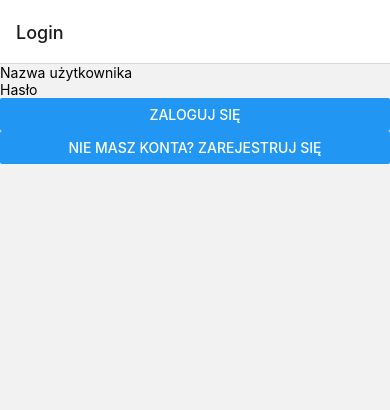
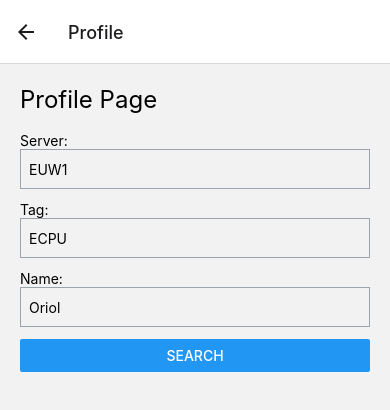
Before and after one commit to s24576/aaa-mob, a React Native app in the folder LockIn/: screen /Profile in a window 390 px wide. Shown: the top 410 px of the page. Built offline with nearby package versions, Linux system fonts and the light colour scheme; what expo-localization would draw is missing.

Commit message:
PROFILE DZIALA

```diff
--- a/LockIn/App.tsx
+++ b/LockIn/App.tsx
@@ -11,15 +11,19 @@ import {
 import Login from "./screens/Login";
 import Register from "./screens/Register";
 import Home from "./screens/Home";
+import Profile from "./screens/Profile";
 import { UserContextProvider } from "./context/UserContext";
 import { initI18n } from "./translations/i18n";
 
 initI18n();
 
+//https://49f5-194-181-181-5.ngrok-free.app
+
 type RootStackParamList = {
   Login: undefined;
   Register: undefined;
   Home: undefined;
+  Profile: undefined;
 };
 
 const Stack = createNativeStackNavigator<RootStackParamList>();
@@ -40,6 +44,7 @@ export const Layout = () => {
           <Stack.Screen name="Login" component={Login}></Stack.Screen>
           <Stack.Screen name="Register" component={Register}></Stack.Screen>
           <Stack.Screen name="Home" component={Home}></Stack.Screen>
+          <Stack.Screen name="Profile" component={Profile}></Stack.Screen>
         </Stack.Navigator>
       </UserContextProvider>
     </NavigationContainer>
--- a/LockIn/components/HomePage.tsx
+++ b/LockIn/components/HomePage.tsx
@@ -1,7 +1,7 @@
 import React, { useState, useContext } from "react";
 import { View, Text, StyleSheet } from "react-native";
 import { UserContext } from "../context/UserContext";
-import { UserContextType } from "../types/userContext";
+import { UserContextType } from "../types/local/userContext";
 
 const HomePage = () => {
   const { userData } = useContext(UserContext) as UserContextType;
--- a/LockIn/components/LoginForm.tsx
+++ b/LockIn/components/LoginForm.tsx
@@ -4,7 +4,7 @@ import { useNavigation } from "@react-navigation/native";
 import axios, { AxiosError } from "axios";
 import AsyncStorage from "@react-native-async-storage/async-storage";
 import { LoginScreenProps } from "../App";
-import { UserData, Friend, UserContextType } from "../types/userContext";
+import { UserData, Friend, UserContextType } from "../types/local/userContext";
 import { UserContext } from "../context/UserContext";
 import { useTranslation } from "react-i18next";
 
--- /dev/null
+++ b/LockIn/components/ProfilePage.tsx
@@ -0,0 +1,124 @@
+import React, { useState } from "react";
+import { View, Text, TextInput, Button, Alert, ScrollView } from "react-native";
+import { Profile } from "../types/riot/profileClass"; // Adjust the import path as necessary
+
+const ProfileTable: React.FC<{ profile: Profile }> = ({ profile }) => {
+  return (
+    <View className="mt-5">
+      <Text className="text-lg mb-2">Profile Information</Text>
+      <View className="flex-row justify-between py-2 border-b border-gray-300">
+        <Text className="flex-1 text-left">PUUID</Text>
+        <Text className="flex-1 text-left">{profile.puuid}</Text>
+      </View>
+      <View className="flex-row justify-between py-2 border-b border-gray-300">
+        <Text className="flex-1 text-left">Game Name</Text>
+        <Text className="flex-1 text-left">{profile.gameName}</Text>
+      </View>
+      <View className="flex-row justify-between py-2 border-b border-gray-300">
+        <Text className="flex-1 text-left">Tag Line</Text>
+        <Text className="flex-1 text-left">{profile.tagLine}</Text>
+      </View>
+      <View className="flex-row justify-between py-2 border-b border-gray-300">
+        <Text className="flex-1 text-left">Server</Text>
+        <Text className="flex-1 text-left">{profile.server}</Text>
+      </View>
+      <View className="flex-row justify-between py-2 border-b border-gray-300">
+        <Text className="flex-1 text-left">Summoner Level</Text>
+        <Text className="flex-1 text-left">{profile.summonerLevel}</Text>
+      </View>
+      <Text className="text-lg mb-2 mt-4">Ranks</Text>
+      {profile.ranks.map((rank, index) => (
+        <View
+          key={index}
+          className="flex-row justify-between py-2 border-b border-gray-300"
+        >
+          <Text className="flex-1 text-left">{rank.queueType}</Text>
+          <Text className="flex-1 text-left">
+            {rank.tier} {rank.rank}
+          </Text>
+        </View>
+      ))}
+      <Text className="text-lg mb-2 mt-4">Mastery</Text>
+      {profile.mastery.map((mastery, index) => (
+        <View
+          key={index}
+          className="flex-row justify-between py-2 border-b border-gray-300"
+        >
+          <Text className="flex-1 text-left">{mastery.championName}</Text>
+          <Text className="flex-1 text-left">{mastery.championPoints}</Text>
+        </View>
+      ))}
+      <Text className="text-lg mb-2 mt-4">Matches</Text>
+      {profile.matches.map((match, index) => (
+        <View
+          key={index}
+          className="flex-row justify-between py-2 border-b border-gray-300"
+        >
+          <Text className="flex-1 text-left">{match.championName}</Text>
+          <Text className="flex-1 text-left">
+            {match.kills}/{match.deaths}/{match.assists}
+          </Text>
+        </View>
+      ))}
+    </View>
+  );
+};
+
+const ProfilePage: React.FC = () => {
+  const [server, setServer] = useState("EUW1");
+  const [tag, setTag] = useState("ECPU");
+  const [name, setName] = useState("Oriol");
+  const [profile, setProfile] = useState<Profile | null>(null);
+
+  const handleSubmit = async () => {
+    const url = `${process.env.BACKEND_ADDRESS}/riot/findPlayer?server=${server}&tag=${tag}&name=${name}`;
+    try {
+      const response = await fetch(url);
+      const data = await response.json();
+      console.log("RIOT URL:", url); // Log the request URL
+      console.log("Server Response:", data); // Log the server response
+      Alert.alert("Server Response", JSON.stringify(data));
+
+      const profileData = new Profile(data);
+      setProfile(profileData);
+    } catch (error) {
+      console.error("Error fetching data:", error);
+      Alert.alert("Error", "Failed to fetch data from server");
+    }
+  };
+
+  return (
+    <ScrollView contentContainerStyle={{ padding: 20 }}>
+      <Text className="text-2xl mb-4">Profile Page</Text>
+      <View className="mb-3">
+        <Text>Server:</Text>
+        <TextInput
+          className="h-10 border border-gray-400 px-2"
+          value={server}
+          onChangeText={setServer}
+        />
+      </View>
+      <View className="mb-3">
+        <Text>Tag:</Text>
+        <TextInput
+          className="h-10 border border-gray-400 px-2"
+          value={tag}
+          onChangeText={setTag}
+        />
+      </View>
+      <View className="mb-3">
+        <Text>Name:</Text>
+        <TextInput
+          className="h-10 border border-gray-400 px-2"
+          value={name}
+          onChangeText={setName}
+        />
+      </View>
+      <Button title="Search" onPress={handleSubmit} />
+
+      {profile && <ProfileTable profile={profile} />}
+    </ScrollView>
+  );
+};
+
+export default ProfilePage;
--- a/LockIn/context/UserContext.tsx
+++ b/LockIn/context/UserContext.tsx
@@ -1,5 +1,5 @@
 import React, { createContext, useState, ReactNode, useContext } from "react";
-import { UserContextType, UserData } from "../types/userContext";
+import { UserContextType, UserData } from "../types/local/userContext";
 
 export const UserContext = createContext<UserContextType | undefined>(
   undefined
--- a/LockIn/screens/Home.tsx
+++ b/LockIn/screens/Home.tsx
@@ -1,11 +1,13 @@
 import { View, Text } from "react-native";
 import React from "react";
 import HomePage from "../components/HomePage";
+import ProfilePage from "../components/ProfilePage";
 
 const Home = () => {
   return (
     <View>
-      <HomePage />
+      {/* <HomePage /> */}
+      <ProfilePage />
     </View>
   );
 };
--- a/LockIn/screens/Login.tsx
+++ b/LockIn/screens/Login.tsx
@@ -1,12 +1,15 @@
 import { View, Text } from "react-native";
 import React from "react";
 import LoginForm from "../components/LoginForm";
+import { styled } from "nativewind";
+
+const StyledView = styled(View);
 
 const Login = () => {
   return (
-    <View>
+    <StyledView className="flex-1 bg-pink-500">
       <LoginForm />
-    </View>
+    </StyledView>
   );
 };
 
--- /dev/null
+++ b/LockIn/screens/Profile.tsx
@@ -0,0 +1,13 @@
+import { View } from "react-native";
+import React from "react";
+import ProfilePage from "../components/ProfilePage";
+
+const Profile = () => {
+  return (
+    <View>
+      <ProfilePage />
+    </View>
+  );
+};
+
+export default Profile;
--- /dev/null
+++ b/LockIn/types/riot/profileClass.ts
@@ -0,0 +1,101 @@
+class Rank {
+  leagueId: string;
+  summonerId: string;
+  summonerName: string | null;
+  queueType: string;
+  tier: string;
+  rank: string;
+  leaguePoints: number;
+  wins: number;
+  losses: number;
+
+  constructor(data: any) {
+    this.leagueId = data.leagueId;
+    this.summonerId = data.summonerId;
+    this.summonerName = data.summonerName;
+    this.queueType = data.queueType;
+    this.tier = data.tier;
+    this.rank = data.rank;
+    this.leaguePoints = data.leaguePoints;
+    this.wins = data.wins;
+    this.losses = data.losses;
+  }
+}
+
+class Mastery {
+  puuid: string;
+  chestGranted: boolean;
+  championId: number;
+  lastPlayTime: number;
+  championLevel: number;
+  championPoints: number;
+  championName: string;
+
+  constructor(data: any) {
+    this.puuid = data.puuid;
+    this.chestGranted = data.chestGranted;
+    this.championId = data.championId;
+    this.lastPlayTime = data.lastPlayTime;
+    this.championLevel = data.championLevel;
+    this.championPoints = data.championPoints;
+    this.championName = data.championName;
+  }
+}
+
+class Match {
+  championName: string;
+  win: boolean;
+  queueType: string;
+  kills: number;
+  deaths: number;
+  assists: number;
+  matchId: string;
+
+  constructor(data: any) {
+    this.championName = data.championName;
+    this.win = data.win;
+    this.queueType = data.queueType;
+    this.kills = data.kills;
+    this.deaths = data.deaths;
+    this.assists = data.assists;
+    this.matchId = data.matchId;
+  }
+}
+
+class Profile {
+  puuid: string;
+  gameName: string;
+  tagLine: string;
+  server: string;
+  id: string;
+  accountId: string;
+  name: string | null;
+  profileIconId: string;
+  revisionDate: number;
+  summonerLevel: number;
+  ranks: Rank[];
+  mastery: Mastery[];
+  matches: Match[];
+  rankedTier: string;
+  rankedRank: string;
+
+  constructor(data: any) {
+    this.puuid = data.puuid;
+    this.gameName = data.gameName;
+    this.tagLine = data.tagLine;
+    this.server = data.server;
+    this.id = data.id;
+    this.accountId = data.accountId;
+    this.name = data.name;
+    this.profileIconId = data.profileIconId;
+    this.revisionDate = data.revisionDate;
+    this.summonerLevel = data.summonerLevel;
+    this.ranks = data.ranks.map((rank: any) => new Rank(rank));
+    this.mastery = data.mastery.map((mastery: any) => new Mastery(mastery));
+    this.matches = data.matches.map((match: any) => new Match(match));
+    this.rankedTier = data.rankedTier;
+    this.rankedRank = data.rankedRank;
+  }
+}
+
+export { Profile, Rank, Mastery, Match };
```
Also changed, not shown: LockIn/hooks/useAxios.ts (added, +10 -0 lines), LockIn/types/local/userContext.ts (renamed from LockIn/types/userContext.ts), 2 other files (tests, documents, lock files or other folders).
